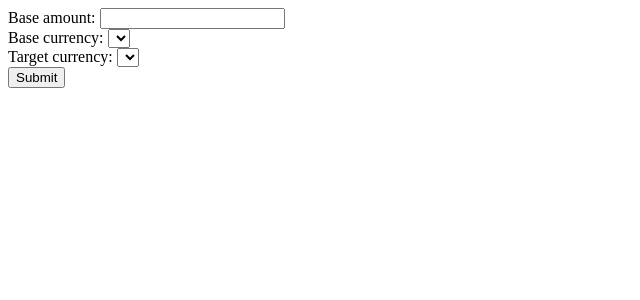
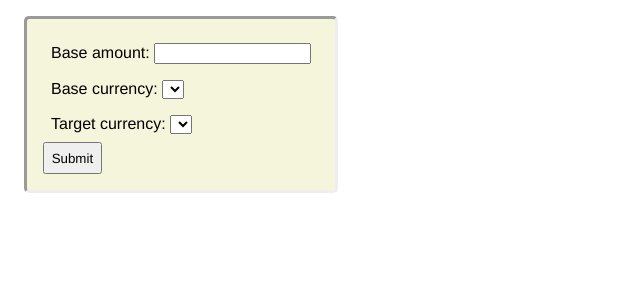
Before and after one commit to sterlingsutton/currency-exchange-webpage, a Django app: page /calculator/ in a window 1280 px wide. Shown: the top 300 px of the page, without its empty margins (0-640 px from the left). Run offline with Django 5.2, Linux system fonts and the light colour scheme; lists and menus that the app fills with data are empty.

Commit message:
Change CSS styling

```diff
--- a/currency_conversion_tool/calculator/templates/calculator.html
+++ b/currency_conversion_tool/calculator/templates/calculator.html
@@ -1,13 +1,35 @@
 <!DOCTYPE html>
 <html>
+    <head>
+        <style>
+            #calculator-form {
+                background-color: beige;
+                border-style: inset;
+                margin: 1em;
+                padding: 1em;
+                width: fit-content;
+                align-self: center;
+                border-radius: 5px;
+            }
+            #calculator-form > * {
+                padding: 0.5em;
+            }
+            #target-amount {
+                margin: 1em;
+            }
+            * {
+                font-family: Helvetica, sans-serif;
+            }
+        </style>
+    </head>
     <body>
-        <form method="post" action="">
+        <form method="post" action="" id="calculator-form">
             {% csrf_token %}
             {{ form }}
             <input type="submit" value="Submit"></input>
         </form>
         {% if target_amount != None %}
-            <p>Target Amount: {{ target_amount }} {{target_currency}}</p>
+            <p id="target-amount">Target Amount: {{ target_amount }} {{target_currency}}</p>
         {% endif %}
     </body>
 </html>
```
